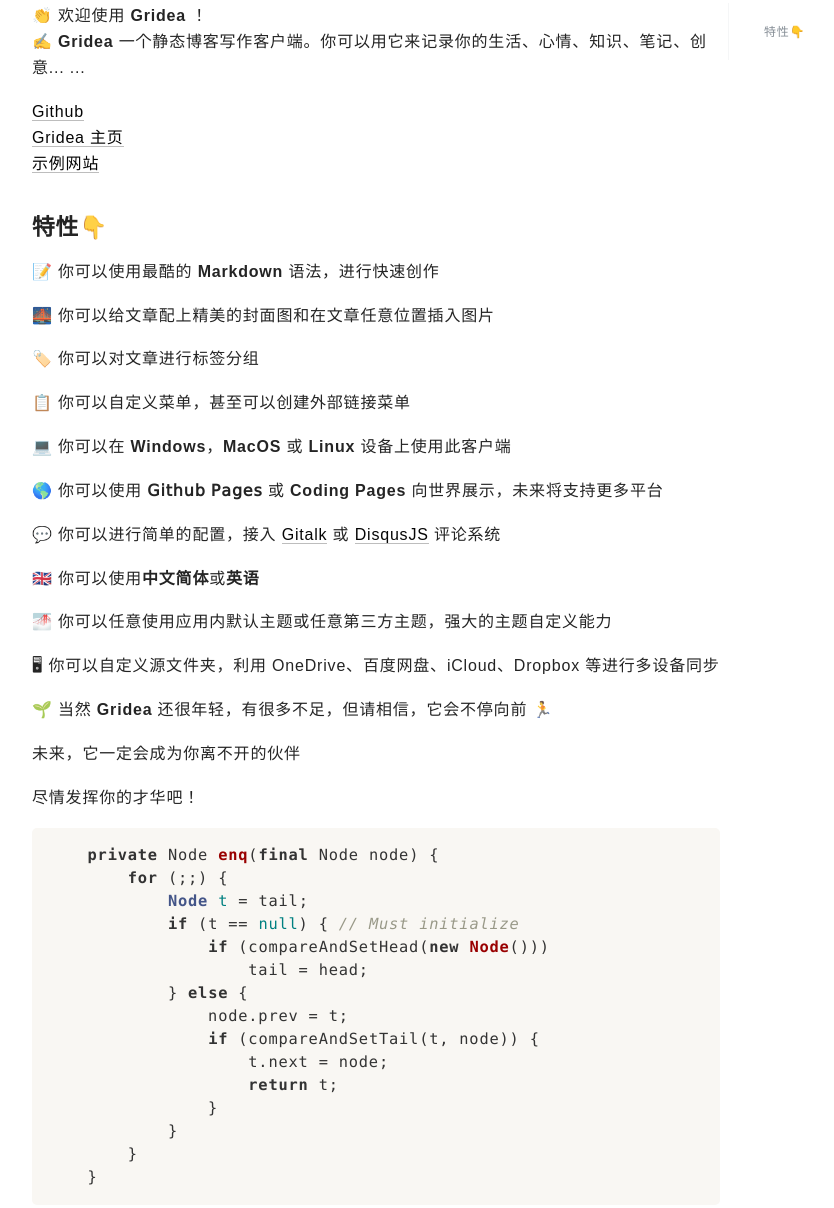
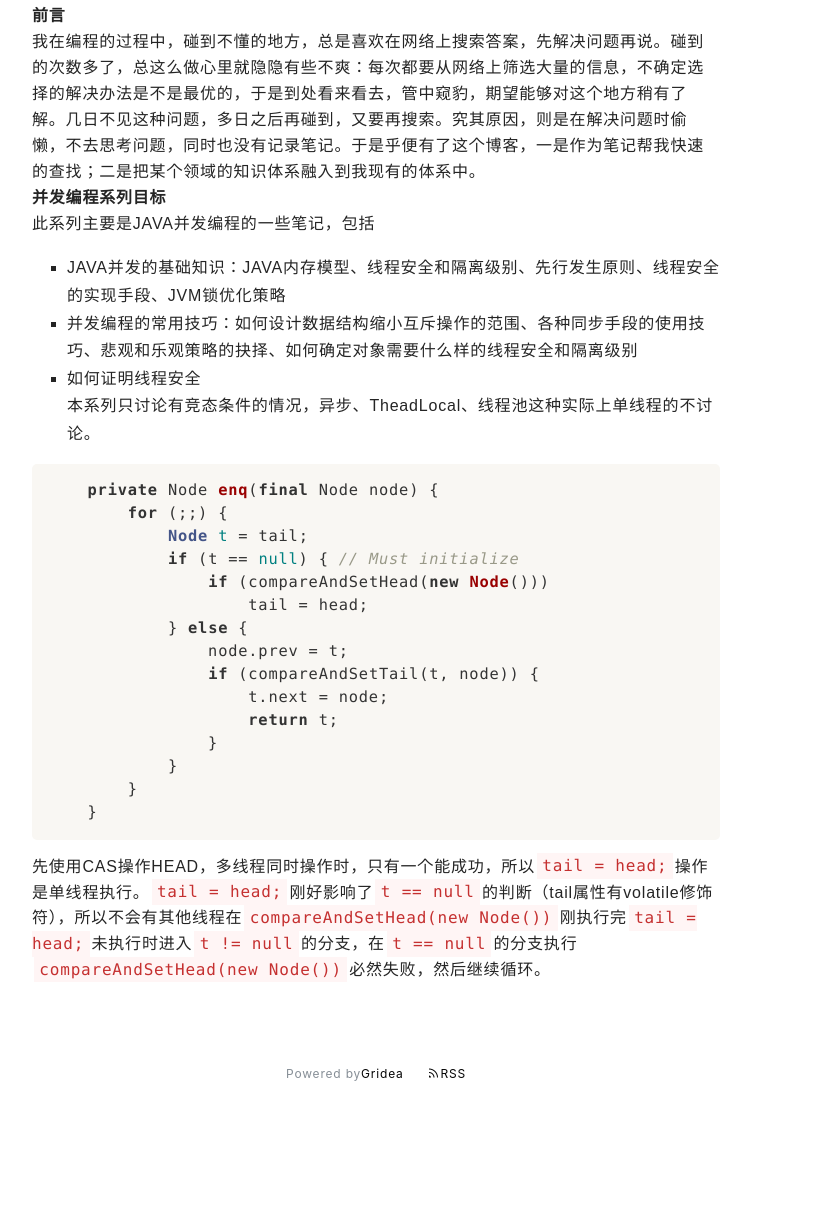
Before and after one commit to whatswater/whatswater.github.io, a plain HTML site: page post/hello-gridea/index.html in a window 1280 px wide. Shown: the part 993-2201 px from the top of the page, without its empty margins (264-1098 px from the left). After the commit the page ends 2115 px from the top, so only its background shows below. Drawn offline with nearby package versions, Linux system fonts and the light colour scheme; a web font is replaced by a local one.

Commit message:
update from gridea: 2020-04-01 21:58:19

```diff
--- a/post/hello-gridea/index.html
+++ b/post/hello-gridea/index.html
@@ -2,23 +2,17 @@
   <head>
     <meta charset="utf-8" />
 <meta name="viewport" content="width=device-width, initial-scale=1" />
-<title>Hello Gridea | Gridea</title>
-<link rel="shortcut icon" href="https://whatswater.github.io/favicon.ico?v=1585703850814">
+<title>JAVA并发编程系列（1）- 序 | Gridea</title>
+<link rel="shortcut icon" href="https://whatswater.github.io/favicon.ico?v=1585749495214">
 <link href="https://cdn.jsdelivr.net/npm/remixicon@2.3.0/fonts/remixicon.css" rel="stylesheet">
 <link rel="stylesheet" href="https://whatswater.github.io/styles/main.css">
-<link rel="alternate" type="application/atom+xml" title="Hello Gridea | Gridea - Atom Feed" href="https://whatswater.github.io/atom.xml">
+<link rel="alternate" type="application/atom+xml" title="JAVA并发编程系列（1）- 序 | Gridea - Atom Feed" href="https://whatswater.github.io/atom.xml">
 <link rel="stylesheet" href="https://fonts.googleapis.com/css?family=Droid+Serif:400,700">
 
 
 
-    <meta name="description" content="👏  欢迎使用 Gridea ！
-✍️  Gridea 一个静态博客写作客户端。你可以用它来记录你的生活、心情、知识、笔记、创意... ...
-
-Github
-Gridea 主页
-示例网站
-特性👇
-📝  你可以使用最酷的 Markdo..." />
+    <meta name="description" content="前言
+我在编程的过程中，碰到不懂的地方，总是喜欢在网络上搜索答案，先解决问题再说。碰到的次数多了，总这么做心里就隐隐有些不爽：每次都要从网络上筛选大量的信息，不确定选择的解决办法是不是最优的，于是到处看来看去，管中窥豹，期望能够对这个地方稍..." />
     <meta name="keywords" content="Gridea" />
     <link rel="stylesheet" href="https://cdnjs.cloudflare.com/ajax/libs/KaTeX/0.10.0/katex.min.css">
     <script src="https://cdn.bootcss.com/highlight.js/9.12.0/highlight.min.js"></script>
@@ -28,7 +22,7 @@
       <div class="main-content">
         <div class="site-header">
   <a href="https://whatswater.github.io">
-  <img class="avatar" src="https://whatswater.github.io/images/avatar.png?v=1585703850814" alt="">
+  <img class="avatar" src="https://whatswater.github.io/images/avatar.png?v=1585749495214" alt="">
   </a>
   <h1 class="site-title">
     Gridea
@@ -81,7 +75,7 @@
         <div class="post-detail">
           <article class="post">
             <h2 class="post-title">
-              Hello Gridea
+              JAVA并发编程系列（1）- 序
             </h2>
             <div class="post-info">
               <span>
@@ -101,26 +95,16 @@
 
             <div class="post-content-wrapper">
               <div class="post-content">
-                <p>👏  欢迎使用 <strong>Gridea</strong> ！<br>
-✍️  <strong>Gridea</strong> 一个静态博客写作客户端。你可以用它来记录你的生活、心情、知识、笔记、创意... ...</p>
-<!-- more -->
-<p><a href="https://github.com/getgridea/gridea">Github</a><br>
-<a href="https://gridea.dev/">Gridea 主页</a><br>
-<a href="http://fehey.com/">示例网站</a></p>
-<h2 id="特性">特性👇</h2>
-<p>📝  你可以使用最酷的 <strong>Markdown</strong> 语法，进行快速创作</p>
-<p>🌉  你可以给文章配上精美的封面图和在文章任意位置插入图片</p>
-<p>🏷️  你可以对文章进行标签分组</p>
-<p>📋  你可以自定义菜单，甚至可以创建外部链接菜单</p>
-<p>💻  你可以在 <strong>Windows</strong>，<strong>MacOS</strong> 或 <strong>Linux</strong> 设备上使用此客户端</p>
-<p>🌎  你可以使用 <strong>𝖦𝗂𝗍𝗁𝗎𝖻 𝖯𝖺𝗀𝖾𝗌</strong> 或 <strong>Coding Pages</strong> 向世界展示，未来将支持更多平台</p>
-<p>💬  你可以进行简单的配置，接入 <a href="https://github.com/gitalk/gitalk">Gitalk</a> 或 <a href="https://github.com/SukkaW/DisqusJS">DisqusJS</a> 评论系统</p>
-<p>🇬🇧  你可以使用<strong>中文简体</strong>或<strong>英语</strong></p>
-<p>🌁  你可以任意使用应用内默认主题或任意第三方主题，强大的主题自定义能力</p>
-<p>🖥  你可以自定义源文件夹，利用 OneDrive、百度网盘、iCloud、Dropbox 等进行多设备同步</p>
-<p>🌱 当然 <strong>Gridea</strong> 还很年轻，有很多不足，但请相信，它会不停向前 🏃</p>
-<p>未来，它一定会成为你离不开的伙伴</p>
-<p>尽情发挥你的才华吧！</p>
+                <p><strong>前言</strong><br>
+我在编程的过程中，碰到不懂的地方，总是喜欢在网络上搜索答案，先解决问题再说。碰到的次数多了，总这么做心里就隐隐有些不爽：每次都要从网络上筛选大量的信息，不确定选择的解决办法是不是最优的，于是到处看来看去，管中窥豹，期望能够对这个地方稍有了解。几日不见这种问题，多日之后再碰到，又要再搜索。究其原因，则是在解决问题时偷懒，不去思考问题，同时也没有记录笔记。于是乎便有了这个博客，一是作为笔记帮我快速的查找；二是把某个领域的知识体系融入到我现有的体系中。<br>
+<strong>并发编程系列目标</strong><br>
+此系列主要是JAVA并发编程的一些笔记，包括</p>
+<ul>
+<li>JAVA并发的基础知识：JAVA内存模型、线程安全和隔离级别、先行发生原则、线程安全的实现手段、JVM锁优化策略</li>
+<li>并发编程的常用技巧：如何设计数据结构缩小互斥操作的范围、各种同步手段的使用技巧、悲观和乐观策略的抉择、如何确定对象需要什么样的线程安全和隔离级别</li>
+<li>如何证明线程安全<br>
+本系列只讨论有竞态条件的情况，异步、TheadLocal、线程池这种实际上单线程的不讨论。</li>
+</ul>
 <pre><code class="language-java">    private Node enq(final Node node) {
         for (;;) {
             Node t = tail;
@@ -137,18 +121,10 @@
         }
     }
 </code></pre>
-<p>先使用CAS操作HEAD，多线程同时操作时，只有一个能成功，所以<code>tail = head;</code>操作是单线程执行。<code>tail = head;</code>刚好影响了<code>t == null</code>的判断（tail属性有volatile修饰符），所以不会有其他线程在<code>compareAndSetHead(new Node())</code>刚执行完<code>tail = head;</code>未执行时进入<code>t != null</code>的分支，在<code>t == null</code>的分支执行<code>compareAndSetHead(new Node())</code>必然失败，然后继续循环。<br>
-😘 Enjoy~</p>
+<p>先使用CAS操作HEAD，多线程同时操作时，只有一个能成功，所以<code>tail = head;</code>操作是单线程执行。<code>tail = head;</code>刚好影响了<code>t == null</code>的判断（tail属性有volatile修饰符），所以不会有其他线程在<code>compareAndSetHead(new Node())</code>刚执行完<code>tail = head;</code>未执行时进入<code>t != null</code>的分支，在<code>t == null</code>的分支执行<code>compareAndSetHead(new Node())</code>必然失败，然后继续循环。</p>
 
               </div>
               <div class="toc-container">
-                <ul class="markdownIt-TOC">
-<li>
-<ul>
-<li><a href="#%E7%89%B9%E6%80%A7">特性👇</a></li>
-</ul>
-</li>
-</ul>
 
               </div>
             </div>
```
Also changed, not shown: archives/index.html (+3 -3 lines), atom.xml (+13 -27 lines), index.html (+3 -5 lines), tag/0rYS9Iqgf/index.html (+3 -5 lines), tags/index.html (+2 -2 lines).
